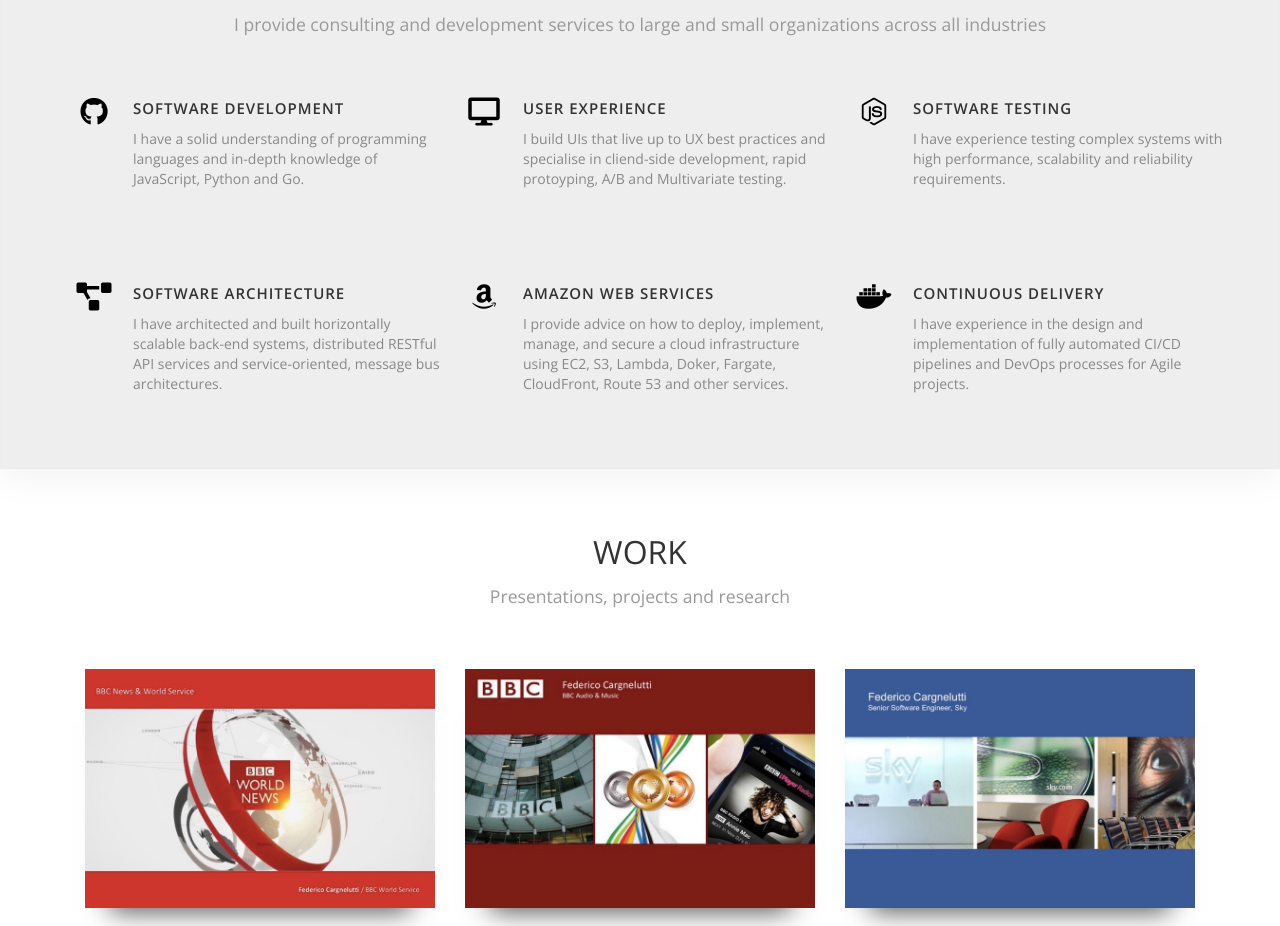
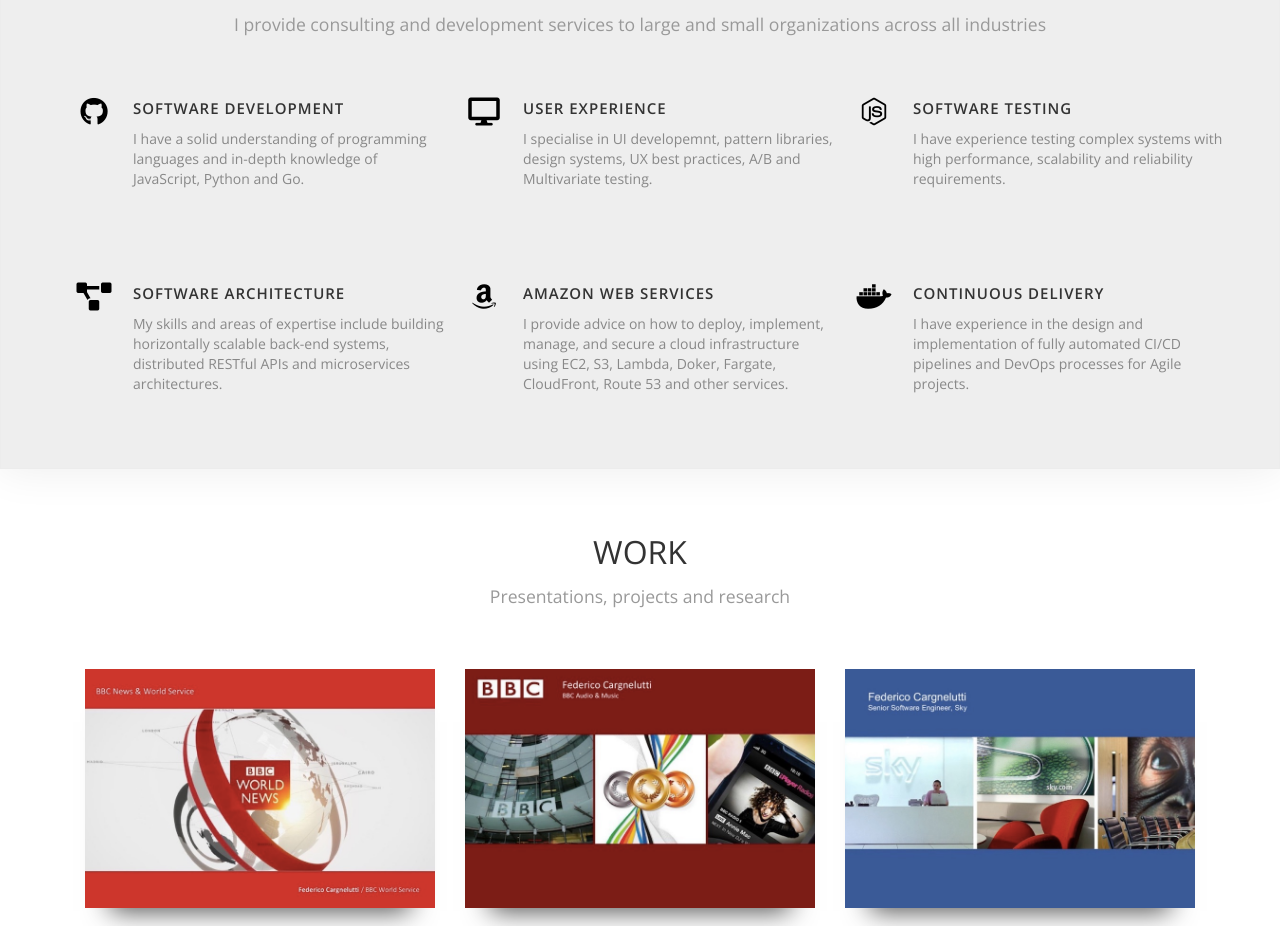
Before and after one commit to fedecarg/fedecarg.com, a website: page src/index.html in a window 1280 px wide. Shown: the part 1447-2373 px from the top of the page. Drawn offline with nearby package versions, Linux system fonts and the light colour scheme.

Commit message:
Update index.html

```diff
--- a/src/index.html
+++ b/src/index.html
@@ -119,7 +119,7 @@
           <div class="row">
             <div class="service__icon"><i class="fas fa-desktop icon"></i></div>
             <div class="service__text"><span class="text-uppercase">User Experience</span>
-              <p>I build UIs that live up to UX best practices and specialise in cliend-side development, rapid protoyping, A/B and Multivariate testing.</p>
+              <p>I specialise in UI developemnt, pattern libraries, design systems, UX best practices, A/B and Multivariate testing.</p>
             </div>
           </div>
         </div>
@@ -135,7 +135,7 @@
           <div class="row">
             <div class="service__icon"><i class="fas fa-project-diagram icon"></i></div>
             <div class="service__text"><span class="text-uppercase">Software Architecture</span>
-              <p>I have architected and built horizontally scalable back-end systems, distributed RESTful API services and service-oriented, message bus architectures.</p>
+              <p>My skills and areas of expertise include building horizontally scalable back-end systems, distributed RESTful APIs and microservices architectures.</p>
             </div>
           </div>
         </div>
```
